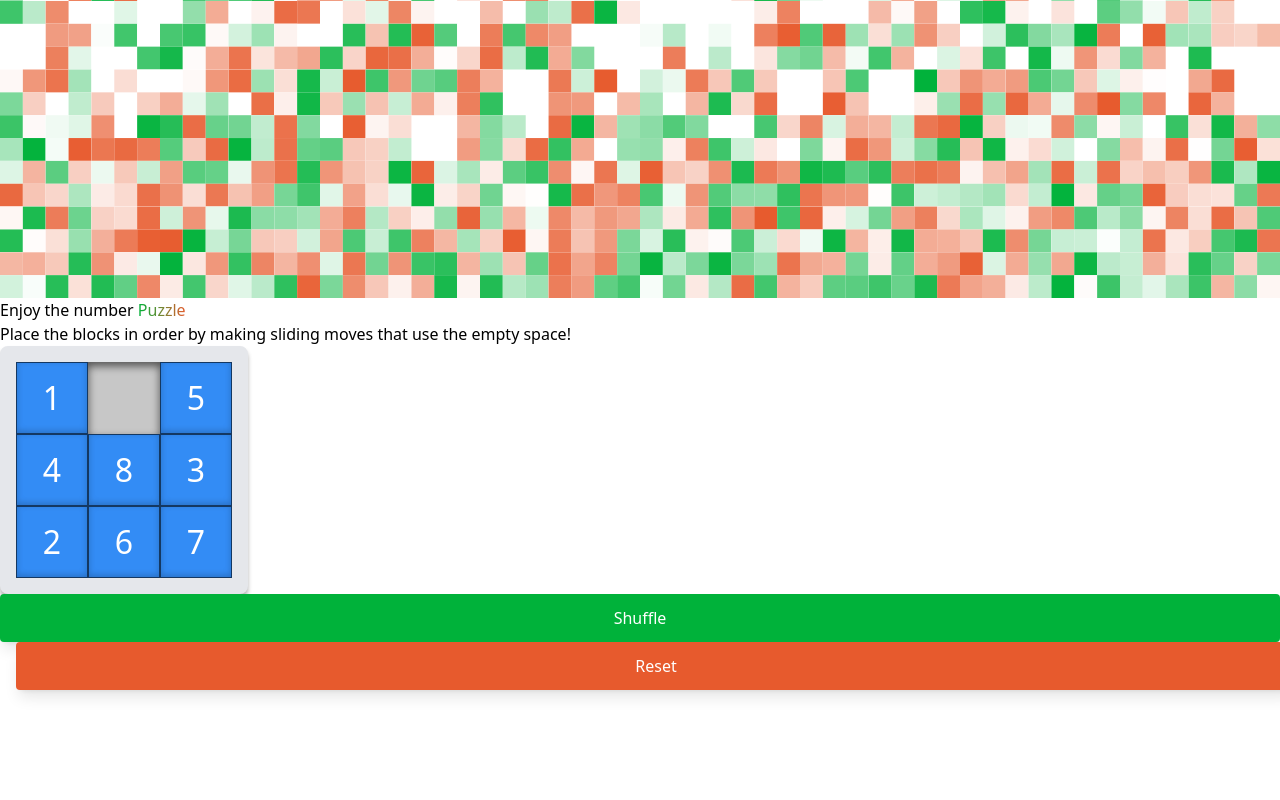
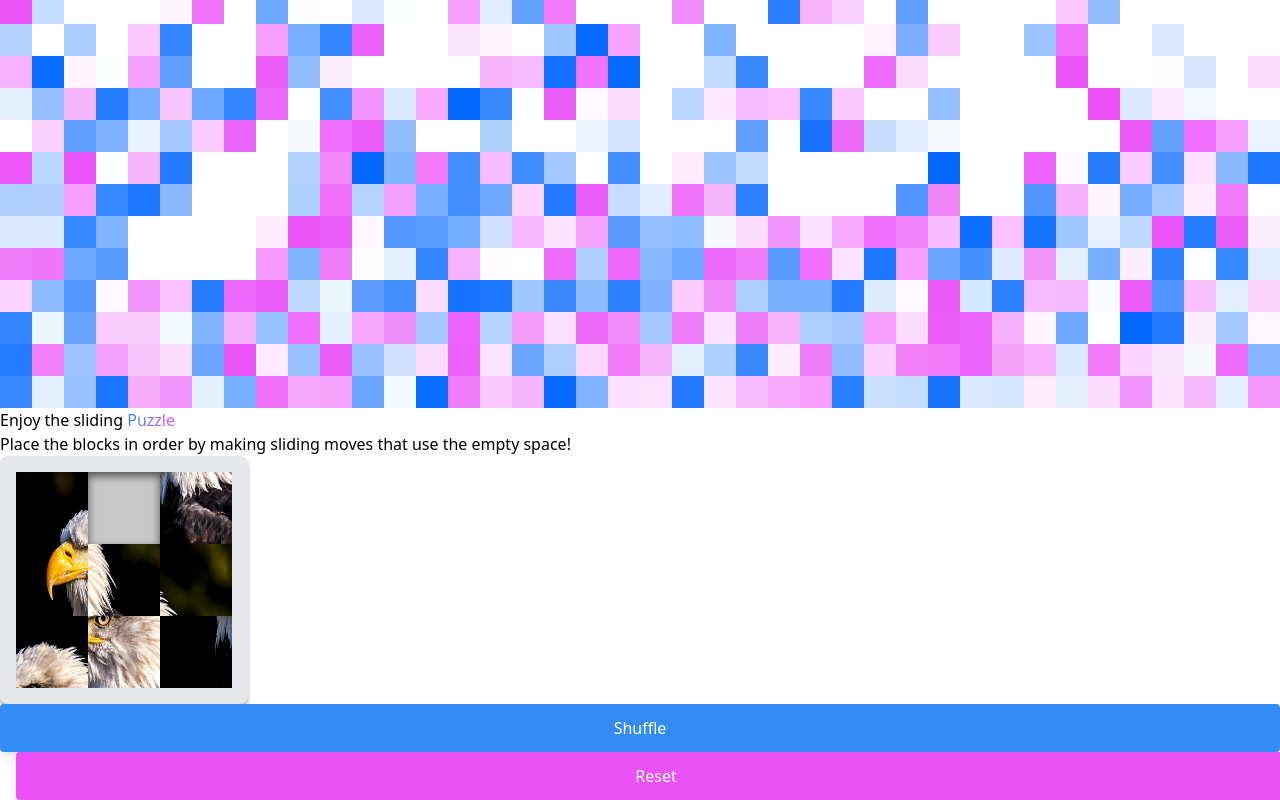
Before and after one commit to boorooksus/React-Puzzle, a React (Vite) app in the folder front/: page / in a window 1280 px wide. Shown: the part 1976-2776 px from the top of the page. Before the commit the page ends 2666 px from the top, so only its background shows below. Built offline with nearby package versions, Linux system fonts and the light colour scheme.

Commit message:
change puzzle to image from number

```diff
--- a/front/src/assets/additional-styles/theme.scss
+++ b/front/src/assets/additional-styles/theme.scss
@@ -144,9 +144,9 @@ html {
   background-clip: text;
   color: transparent;
   background-image: linear-gradient(to right, var(--tw-gradient-stops));
-  --tw-gradient-from: #00b23a;
+  --tw-gradient-from: #338cf5;
   --tw-gradient-stops: var(--tw-gradient-from), var(--tw-gradient-to);
-  --tw-gradient-to: #e75a2d;
+  --tw-gradient-to: #ea52f8;
 }
 
 .background-pattern {
--- a/front/src/assets/puzzle.scss
+++ b/front/src/assets/puzzle.scss
@@ -1,3 +1,5 @@
+@import './puzzle_squares.scss';
+
 .Puzzle-squares {
   display: inline-grid;
   box-shadow: 0 4px 4px rgba(0, 0, 0, 0.3);
@@ -47,33 +49,6 @@
   display: block;
 }
 
-// .Puzzle button {
-//   margin: 16px;
-//   padding: 6px 16px;
-//   font-size: 0.875rem;
-//   min-width: 64px;
-//   box-sizing: border-box;
-//   box-shadow: 0 3px 1px -2px rgba(0, 0, 0, 0.2), 0 2px 2px 0 rgba(0, 0, 0, 0.14),
-//     0 1px 5px 0 rgba(0, 0, 0, 0.12);
-//   font-family: 'Roboto', 'Helvetica', 'Arial', sans-serif;
-//   font-weight: 500;
-//   line-height: 1.75;
-//   border-radius: 4px;
-//   letter-spacing: 0.02857em;
-//   text-transform: uppercase;
-//   border: 0;
-//   cursor: pointer;
-//   outline: 0;
-//   position: relative;
-//   align-items: center;
-//   vertical-align: middle;
-//   -moz-appearance: none;
-//   justify-content: center;
-//   text-decoration: none;
-//   -moz-user-select: none;
-//   -webkit-appearance: none;
-// }
-
 .Puzzle button {
   @apply font-medium inline-flex items-center justify-center border border-transparent rounded leading-snug transition duration-150 ease-in-out;
 
@@ -81,13 +56,13 @@
 }
 
 button.Puzzle-shuffle {
-  background-color: #00b23a;
+  background-color: #338cf5;
   color: white;
   width: 100%;
 }
 
 button.Puzzle-reset {
-  background-color: #e75a2d;
+  background-color: #ea52f8;
   color: white;
   margin-left: 1rem;
   width: 100%;
--- /dev/null
+++ b/front/src/assets/puzzle_squares.scss
@@ -0,0 +1,39 @@
+Square-image {
+  background-image: url(./images/eagle.jpeg);
+  background-size: 216px 216px;
+  //   background-attachment: fixed;
+  background-repeat: no-repeat;
+}
+
+.Puzzle-square-1 {
+  @extend Square-image;
+  background-position: 0px 0px;
+}
+.Puzzle-square-2 {
+  @extend Square-image;
+  background-position: -72px 0px;
+}
+.Puzzle-square-3 {
+  @extend Square-image;
+  background-position: -144px 0px;
+}
+.Puzzle-square-4 {
+  @extend Square-image;
+  background-position: 0px -72px;
+}
+.Puzzle-square-5 {
+  @extend Square-image;
+  background-position: -72px -72px;
+}
+.Puzzle-square-6 {
+  @extend Square-image;
+  background-position: -144px -72px;
+}
+.Puzzle-square-7 {
+  @extend Square-image;
+  background-position: 0px -144px;
+}
+.Puzzle-square-8 {
+  @extend Square-image;
+  background-position: -72px -144px;
+}
--- a/front/src/pages/Home.tsx
+++ b/front/src/pages/Home.tsx
@@ -1,7 +1,7 @@
 import React from 'react';
 import Puzzle from '../partials/Puzzle';
 import HeroHome from '../partials/HeroHome';
-import pattern from '../assets/images/patternpad6.svg';
+import pattern from '../assets/images/patternpad3.svg';
 
 const Home = () => {
   return (
@@ -9,6 +9,8 @@ const Home = () => {
       <img
         className="fixed top-0 rotate-180 opacity-40 transition duration-300 ease-in-out"
         src={pattern}
+        alt="backgorund image"
+        aria-hidden="true"
       />
 
       <div className="relative ">
--- a/front/src/partials/Header.tsx
+++ b/front/src/partials/Header.tsx
@@ -10,7 +10,7 @@ const Header = () => {
           {/* Site branding */}
           <div className="flex-shrink-0 mr-4">
             {/* Logo */}
-            <a href="/" className="block" aria-label="Cruip">
+            <a href="/" className="block" aria-label="Main Page">
               <svg
                 className="w-8 h-8"
                 viewBox="0 0 32 32"
--- a/front/src/partials/HeroHome.tsx
+++ b/front/src/partials/HeroHome.tsx
@@ -13,7 +13,7 @@ function HeroHome() {
               className="text-5xl md:text-6xl font-extrabold leading-tighter tracking-tighter mb-4"
               data-aos="zoom-y-out"
             >
-              Enjoy the number{' '}
+              Enjoy the sliding{' '}
               <span className="bg-white">
                 <span className="highlight-text px-3">Puzzle</span>
               </span>
--- a/front/src/partials/Puzzle.tsx
+++ b/front/src/partials/Puzzle.tsx
@@ -1,9 +1,10 @@
 import { useReducer, Reducer, useEffect } from 'react';
 import reducer from '../utils/reducer';
 import { ReducerState, ReducerActions, SHUFFLE } from '../typings/types';
+import eagle from '../assets/images/eagle.jpeg';
 
 const initialState: ReducerState = {
-  items: ['4', '1', '2', '7', '6', '3', null, '5', '8'],
+  items: ['1', '2', '3', '4', '5', '6', '7', '8', null],
   complete: false,
 };
 
@@ -22,12 +23,10 @@ const Puzzle = () => {
       <div className="Puzzle-squares">
         {state.items.map((s: string | null, i: number) => (
           <div
-            className={`Puzzle-square ${s ? '' : 'Puzzle-square-empty'}`}
+            className={` ${s ? `Puzzle-square-${s}` : 'Puzzle-square-empty'}`}
             key={`square-${i}`}
             onClick={() => dispatch({ type: 'move', payload: i })}
-          >
-            {s}
-          </div>
+          ></div>
         ))}
       </div>
       {/* <div className="Puzzle-controls"> */}
```
Also changed, not shown: front/src/assets/images/eagle.jpeg (added).
